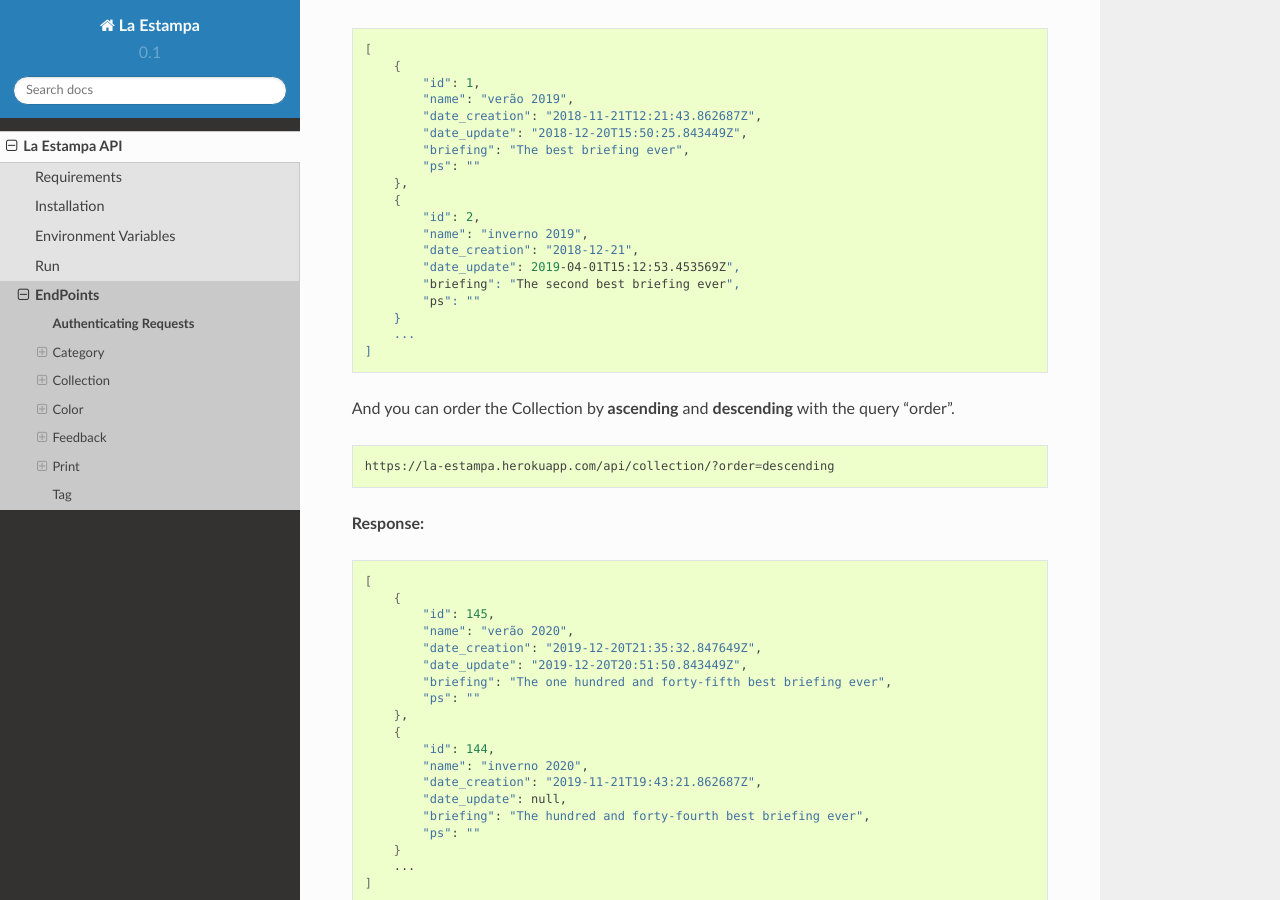
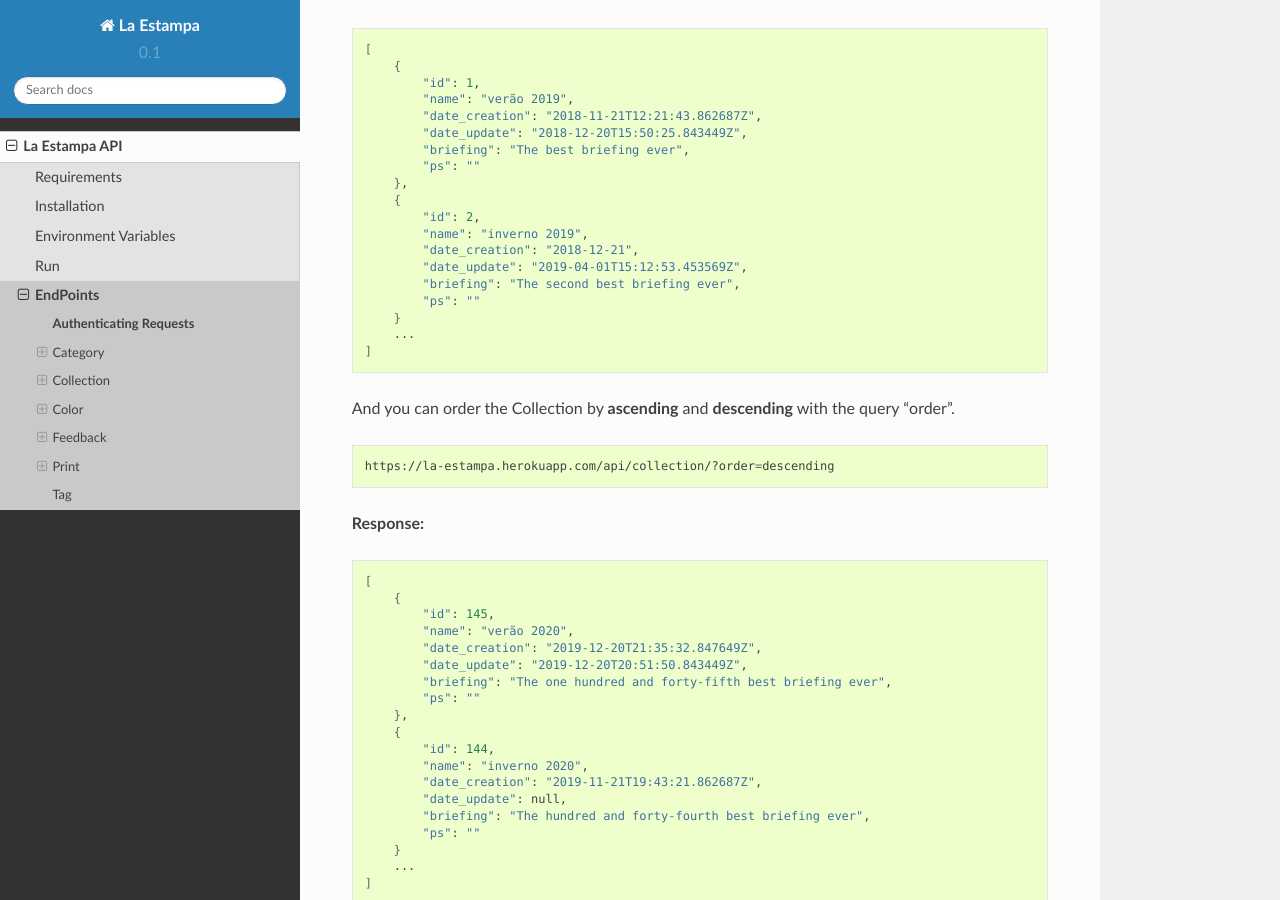
Before and after one commit to Sharmaxz/la-estampa-api-docs, a Sphinx documentation site: the page built from source/endpoints-dev.rst, in a window 1280 px wide and 900 px high, scrolled down 3557 px. Built offline with Sphinx 7.4.7 and the Read the Docs theme 2.0.0, drawn with Linux system fonts in a browser that asks for light colours.

Commit message:
Added the missing quote

```diff
--- a/source/endpoints-dev.rst
+++ b/source/endpoints-dev.rst
@@ -221,7 +221,7 @@ If you want to get all collection, use:
             "id": 2,
             "name": "inverno 2019",
             "date_creation": "2018-12-21",
-            "date_update": 2019-04-01T15:12:53.453569Z",
+            "date_update": "2019-04-01T15:12:53.453569Z",
             "briefing": "The second best briefing ever",
             "ps": ""
         }
```
